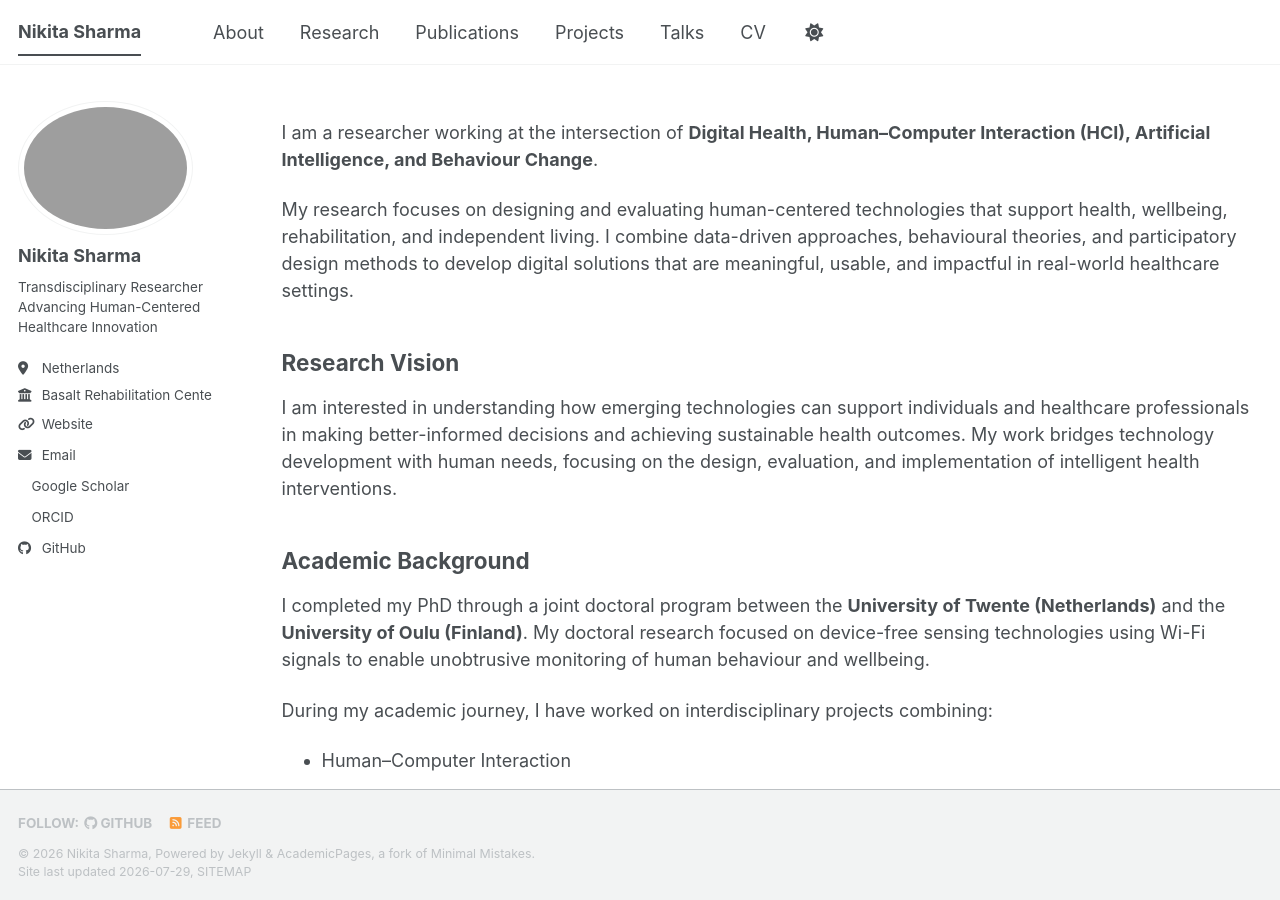
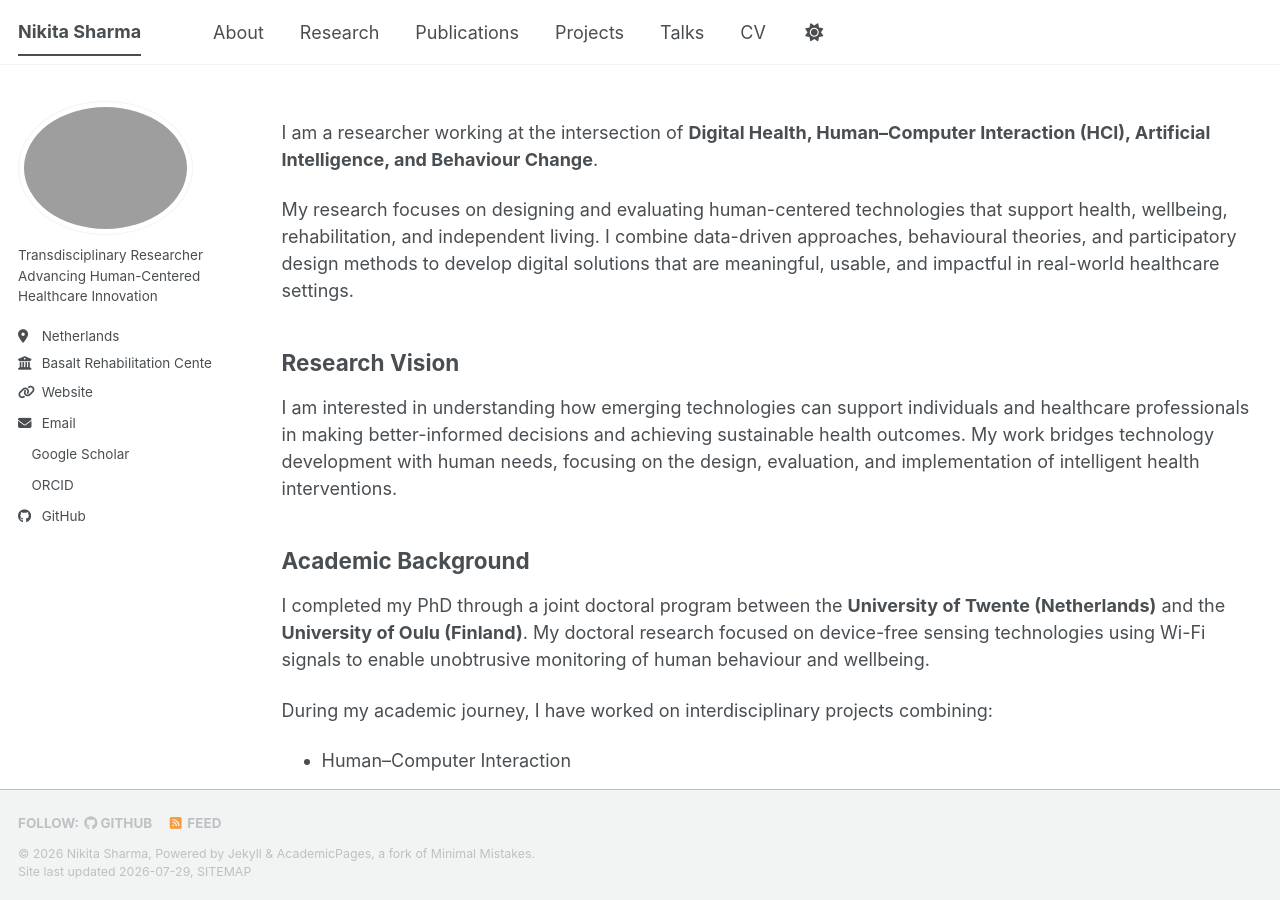
Before and after one commit to nikitasharma14/Portfolio, a Jekyll site: the page built from _pages/about.md, in a window 1280 px wide and 900 px high. Built offline with Jekyll 4.4.1, drawn with Linux system fonts in a browser that asks for light colours; a style sheet for code colours, icons or effects is not loaded.

Commit message:
Update _config.yml

```diff
--- a/_config.yml
+++ b/_config.yml
@@ -24,7 +24,7 @@ repository              : "nikitasharma14/Portfolio"
 author:
   # Biographic information
   avatar           : "image.png"
-  name             : "Nikita Sharma"
+  name             : ""
   pronouns         :
   bio              : "Transdisciplinary Researcher Advancing Human-Centered Healthcare Innovation"
   location         : "Netherlands"
```
